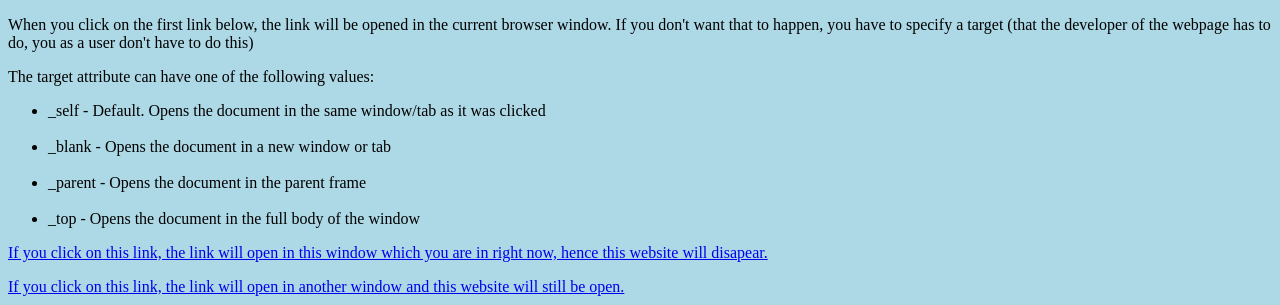
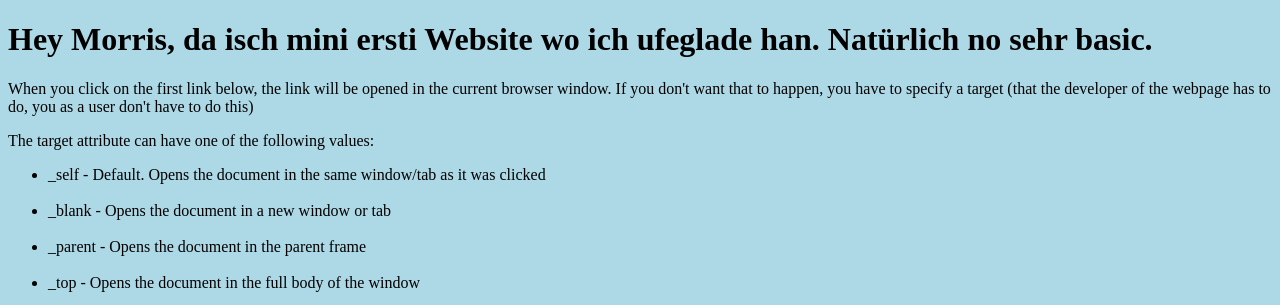
Before and after one commit to huasquero/Meine-ersten-Websiten, a plain HTML site: page HTML_links.html in a window 1280 px wide. Shown: the top 305 px of the page. Drawn offline with Linux system fonts and the light colour scheme.

Commit message:
Update HTML_links.html

```diff
--- a/HTML_links.html
+++ b/HTML_links.html
@@ -10,6 +10,7 @@
 			The link text is the part that will be visible to the reader.
 			Clicking on the link text, will send the reader to the specified URL address.
 		-->
+		<h1> Hey Morris, da isch mini ersti Website wo ich ufeglade han. Natürlich no sehr basic.</h1>
 		<p>When you click on the first link below, the link will be opened in the current browser window. If you don't want that to happen, you have to specify a target (that the developer of the webpage has to do, you as a user don't have to do this)</p>
 		The target attribute can have one of the following values:<br>
 		<ul><li>_self - Default. Opens the document in the same window/tab as it was clicked</li><br>
```
